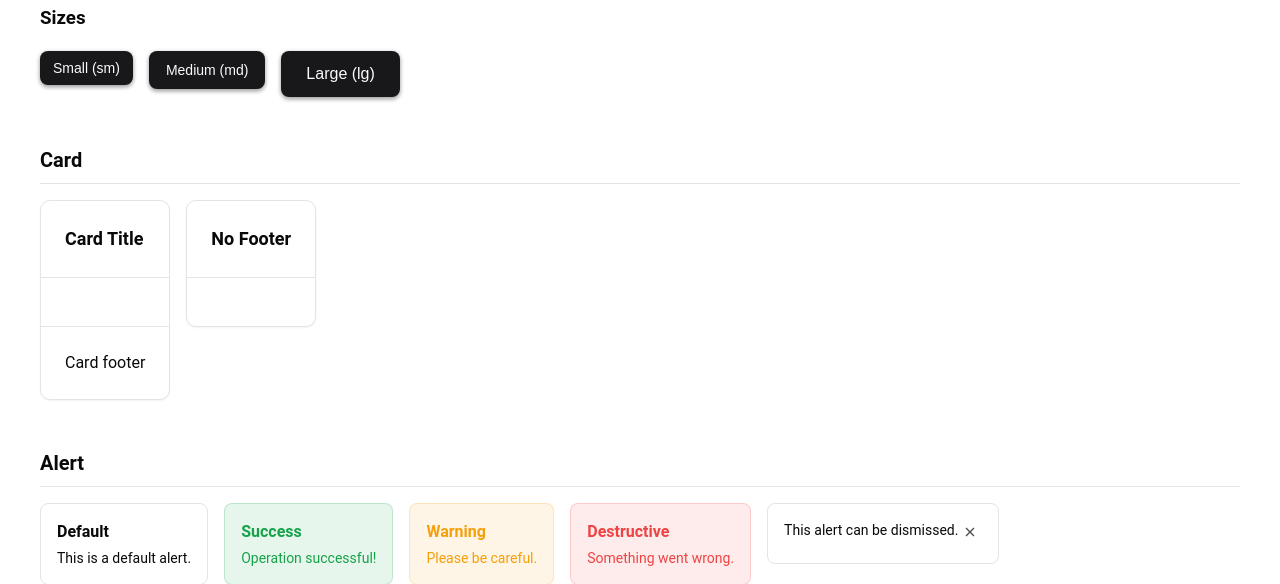
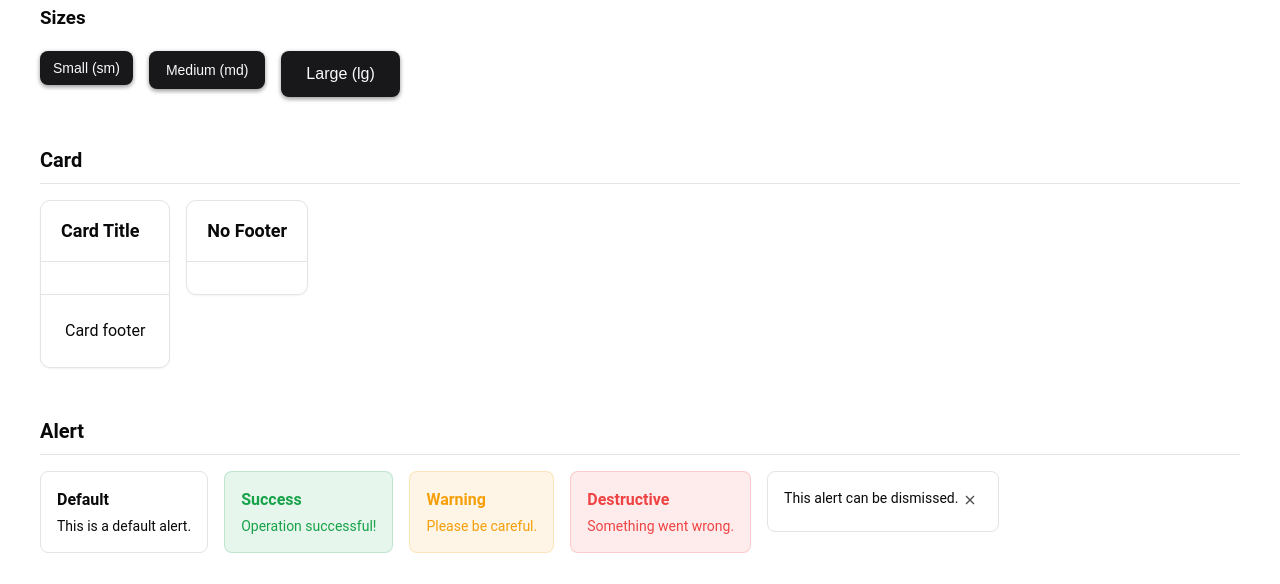
Before and after one commit to djust-org/djust-theming, a Django app: page /theming/gallery/ in a window 1280 px wide. Shown: the part 319-903 px from the top of the page. Run offline with Django 5.2, Linux system fonts and the light colour scheme.

Commit message:
fix: match reduced card padding in theming CSS
Align with djust-components card padding reduction
(1.5rem → 1rem/1.25rem).

Co-Authored-By: Claude Opus 4.6 (1M context) <noreply@anthropic.com>

```diff
--- a/djust_theming/static/djust_theming/css/components.css
+++ b/djust_theming/static/djust_theming/css/components.css
@@ -230,7 +230,7 @@
 }
 
 .card-header {
-    padding: 1.5rem;
+    padding: var(--space-4, 1rem) var(--space-5, 1.25rem);
     border-bottom: 1px solid hsl(var(--border));
 }
 
@@ -242,7 +242,7 @@
 }
 
 .card-body {
-    padding: 1.5rem;
+    padding: var(--space-4, 1rem) var(--space-5, 1.25rem);
 }
 
 .card-footer {
```
